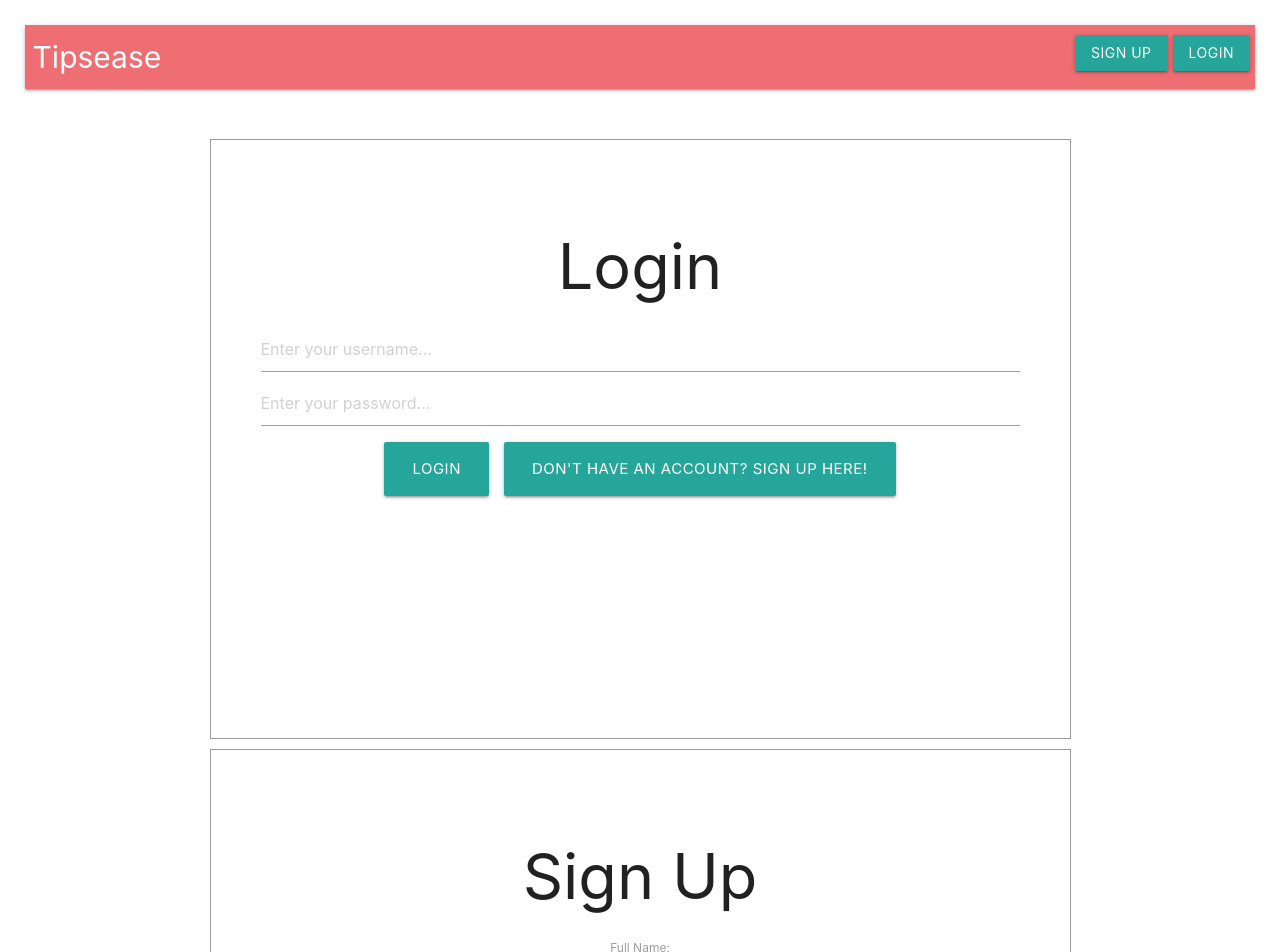
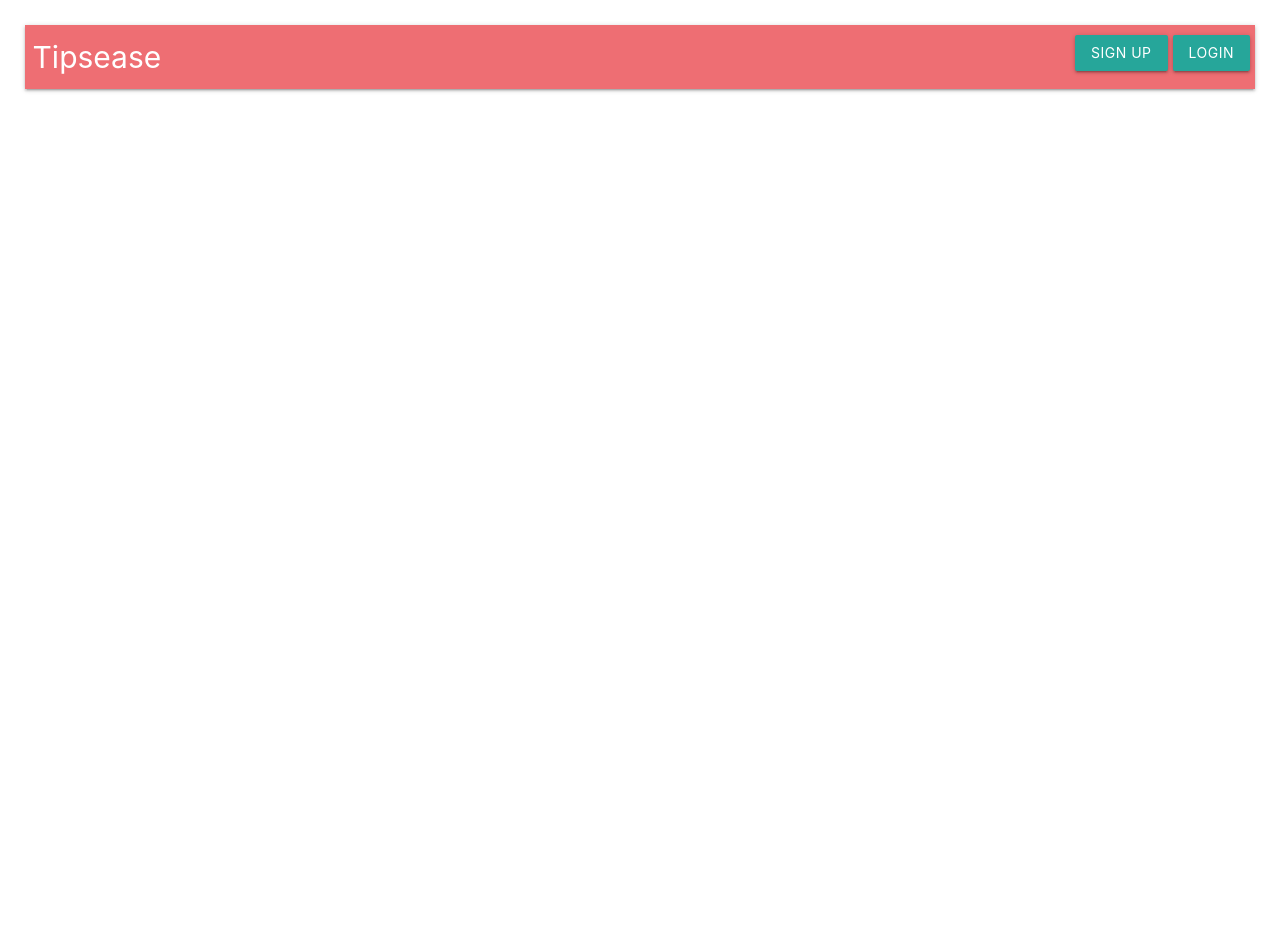
Before and after one commit to tipsease-06-10/frontend, a React (Create React App) app in the folder tipsease/: page / in a window 1280 px wide. Shown: the top 952 px of the page. After the commit the page ends 800 px from the top, so only its background shows below. Built offline with nearby package versions, Linux system fonts and the light colour scheme.

Commit message:
I have no idea how I did it but the Routes on the signup and login btns are routing to the correct pages

```diff
--- a/tipsease/public/index.html
+++ b/tipsease/public/index.html
@@ -9,7 +9,7 @@
     <link rel="manifest" href="%PUBLIC_URL%/manifest.json" />
     <link rel="stylesheet" href="https://cdnjs.cloudflare.com/ajax/libs/materialize/1.0.0/css/materialize.min.css">
 
-    <title>React App</title>
+    <title>Tipsease</title>
   </head>
   <body>
     <noscript>You need to enable JavaScript to run this app.</noscript>
--- a/tipsease/src/App.js
+++ b/tipsease/src/App.js
@@ -1,6 +1,6 @@
 import React from 'react';
 import { NavBar, LoginContainer, SignupContainer } from './components';
-import { BrowserRouter as Route } from 'react-router-dom';
+import { Route } from 'react-router-dom';
 
 import './App.css';
 
@@ -8,10 +8,8 @@ function App() {
   return (
     <div className='App'>
       <NavBar />
-      <LoginContainer />
-      <SignupContainer />
       <div>
-      <Route exact path='/' component={LoginContainer} />
+      <Route exact path='/login' component={LoginContainer} />
       <Route path='/signup' component={SignupContainer} />
       </div>
     </div>
```
